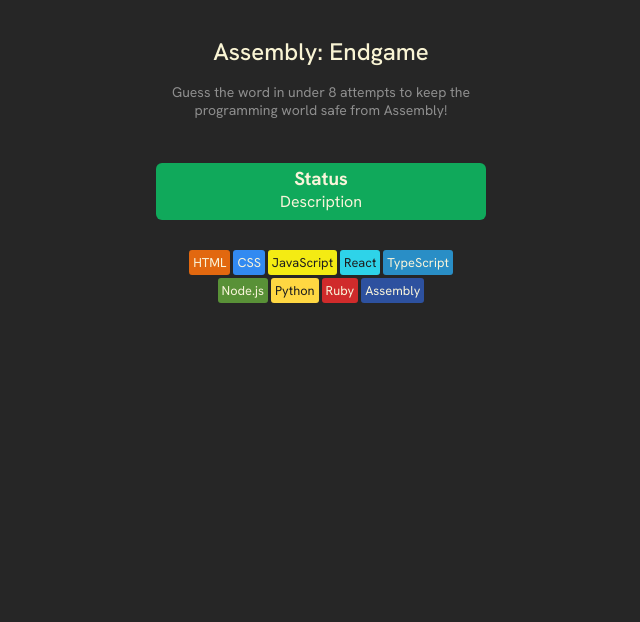
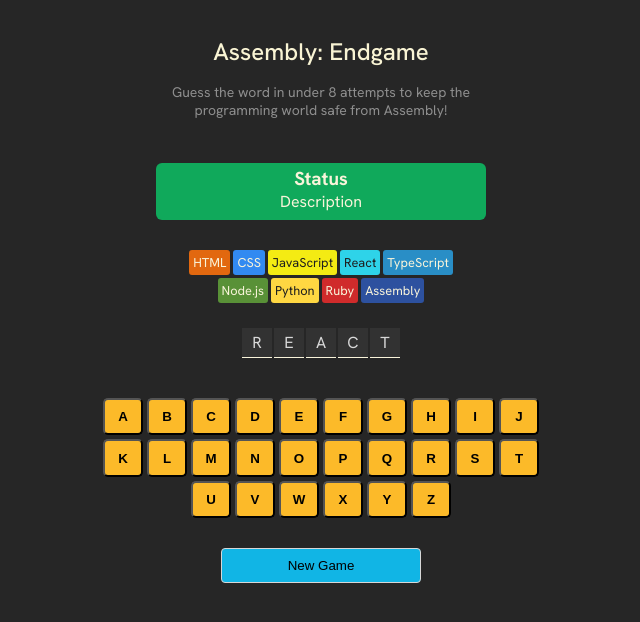
Before and after one commit to vonhathanh/react-practices, a React (Vite) app in the folder assembly/: page / in a window 1280 px wide. Shown: the top 622 px of the page, without its empty margins (319-959 px from the left). Built offline with nearby package versions, Linux system fonts and the light colour scheme.

Commit message:
add keyboard UI

```diff
--- a/assembly/App.jsx
+++ b/assembly/App.jsx
@@ -1,22 +1,24 @@
-import React from "react"
+import React, { useState } from "react"
 import Header from "./components/Header"
 import Status from "./components/Status"
 import ProgrammingLanguages from "./components/ProgrammingLanguages"
+import KeyWord from "./components/KeyWord"
+import KeyBoard from "./components/KeyBoard"
 import {languages} from "./languages"
 
-/**
- * Goal: Build out the main parts of our app
- *
- * Challenge: Add a header with the game title
- * and description. Startin' out easy 🙂🚶‍➡️
- */
+export default function Hangman() {
 
-export default function Hangman() {
+    const alphabet = "abcdefghijklmnopqrstuvwxyz"
+    const [keyWord, setKeytWord] = useState("react")
+
     return (
         <main>
             <Header />
             <Status />
             <ProgrammingLanguages languages={languages}/>
+            <KeyWord word={keyWord}/>
+            <KeyBoard alphabet={alphabet}/>
+            <button className="new-game">New Game</button>
         </main>
     )
 }
--- /dev/null
+++ b/assembly/components/KeyBoard.jsx
@@ -0,0 +1,12 @@
+export default function KeyBoard({alphabet}) {
+
+    const buttons = alphabet.split("").map(c => {
+        return <button key={c}>{c.toUpperCase()}</button>
+    })
+
+    return (
+        <section className="keyboard">
+            {buttons}
+        </section>
+    )
+}
--- /dev/null
+++ b/assembly/components/KeyWord.jsx
@@ -0,0 +1,10 @@
+
+export default function KeyWord({word}) {
+    const chars = word.split("").map(c => {
+        return <div>{c}</div>
+    })
+
+    return (
+        <section className="keyword">{chars}</section>
+    )
+}
--- a/assembly/index.css
+++ b/assembly/index.css
@@ -69,6 +69,60 @@
     border-radius: 3px;
     font-size: 0.8rem;
     padding: 4px;
-    /* margin-left: 2px;
-    margin-bottom: 2px; */
 }
+
+section.keyword {
+    margin-top: 25px;
+    display: flex;
+    gap: 2px;
+}
+
+section.keyword > div {
+    display: flex;
+    align-items: center;
+    justify-content: center;
+    background: #323232;
+    width: 30px;
+    height: 30px;
+    border-bottom: 1.5px solid #F9F4DA;
+    text-transform: capitalize;
+}
+
+/* section.keyboard {
+    margin-top: 40px;
+    display: grid;
+    grid-template-columns: repeat(10, 1fr);
+    width: 440px;
+    height: 120px;
+    gap: 4px;
+} */
+
+section.keyboard {
+    margin-top: 40px;
+    display: flex;
+    max-width: 440px;
+    flex-wrap: wrap;
+    height: 120px;
+    gap: 4px;
+    justify-content: center;
+}
+
+section.keyboard > button {
+    background-color: #FCBA29;
+    border-radius: 5px;
+    font-weight: 600;
+    width: 40px;
+}
+
+button.new-game {
+    margin-top: 30px;
+    background-color: #11B5E5;
+    border: 1px solid #D7D7D7;
+    border-radius: 4px;
+    width: 200px;
+    height: 35px;
+    padding: 6px 6px;
+    display: block;
+    margin-inline: auto;
+    cursor: pointer;
+}
```
